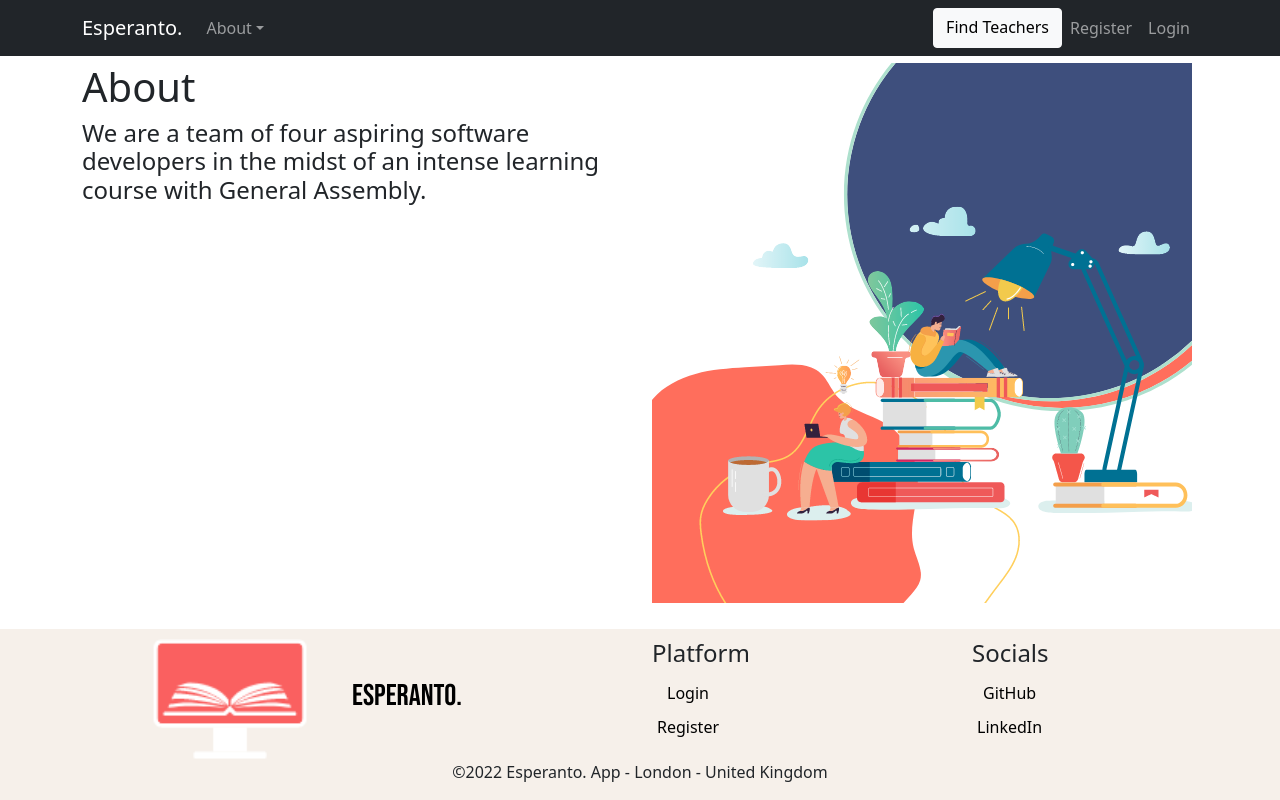
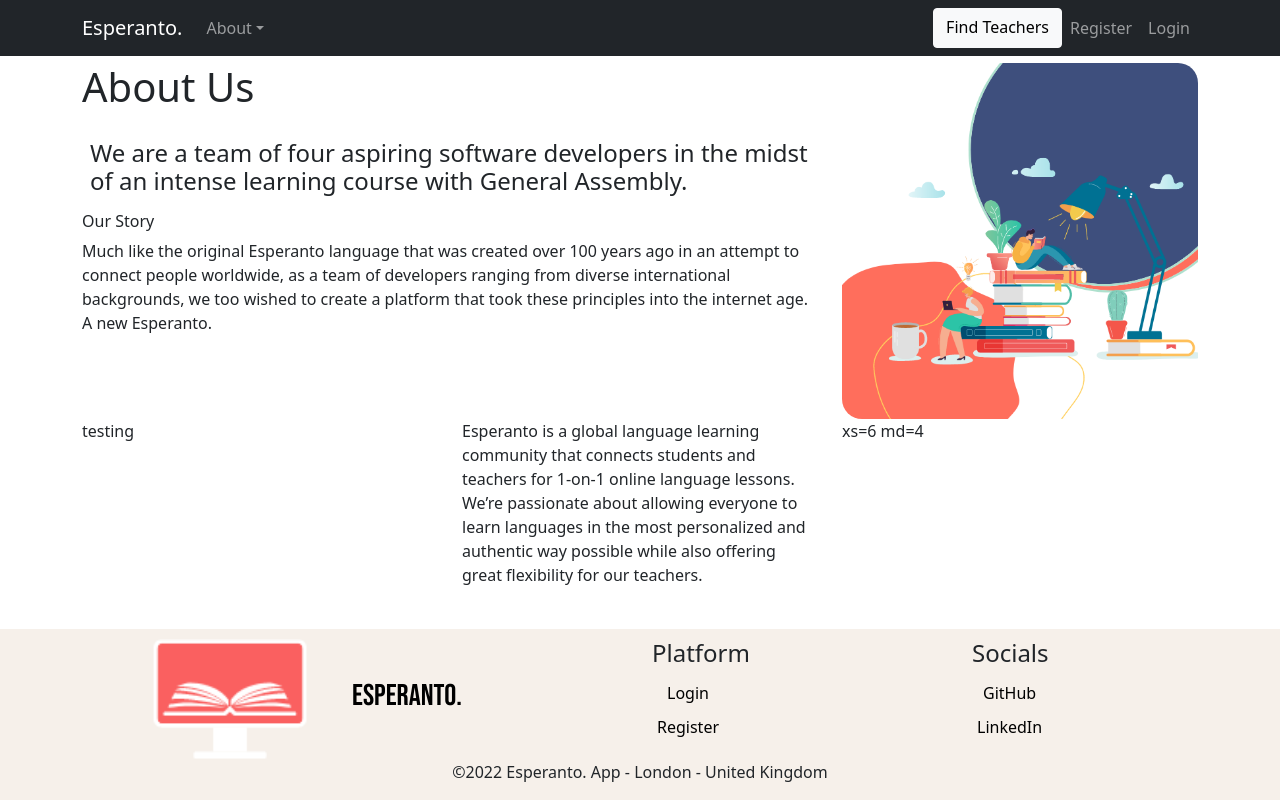
Before and after one commit to alibeniaminali/Esperanto, a React (Create React App) app in the folder client/: page /aboutus in a window 1280 px wide. Built offline with nearby package versions, Linux system fonts and the light colour scheme.

Commit message:
working on about page

```diff
--- a/client/src/components/teachers/AboutUs.js
+++ b/client/src/components/teachers/AboutUs.js
@@ -9,19 +9,37 @@ const AboutUs = () => {
 
   return (
     <Container>
-      <Row>
+    <Row>
+    <Col xs={12} md={8}>
+    <h1 className="h1">About Us</h1>
+    <h4 className="h4">We are a team of four aspiring software developers in the midst of an intense learning course with General Assembly.</h4>
+    <h6 className="h6">Our Story</h6>
+    <p>Much like the original Esperanto language that was created over 100 years ago in an attempt to connect people worldwide, as a team of developers ranging from diverse international backgrounds, we too wished to create a platform that took these principles into the internet age. A new Esperanto. </p>
+    </Col>
+    <Col xs={6} md={4}>
+    <img src={StudentsImg} className="img-fluid" alt="animated teacher"></img>
+    </Col>
+  </Row>
+
+  {/* Columns start at 50% wide on mobile and bump up to 33.3% wide on desktop */}
+  <Row>
+    <Col xs={6} md={4}>
+    <p>testing </p>
+    </Col>
+    <Col xs={6} md={4}>
+    <p>Esperanto is a global language learning community that connects students and teachers for 1-on-1 online language lessons. We’re passionate about allowing everyone to learn languages in the most personalized and authentic way possible while also offering great flexibility for our teachers.</p>
+      </Col>
+    <Col xs={6} md={4}>
+      xs=6 md=4
+    </Col>
+  </Row>
+
+      {/* <Row>
       <Col className="aboutus">
-      <h1>About</h1>
-      <h4>We are a team of four aspiring software developers in the midst of an intense learning course with General Assembly.</h4>
+      <h1 className="h1">About Us</h1>
+      <h4 className="h4">We are a team of four aspiring software developers in the midst of an intense learning course with General Assembly.</h4>
       </Col>
-      <Col><img src={StudentsImg} className="aboutus-img" alt="animated teacher"></img></Col>
-      </Row>
-      {/* <Row>
-      <Col><img src={StudentsImg} className="aboutus-img" alt="animated teacher"></img></Col>
-      <Col className="aboutus">
-      <h1>About</h1>
-      <h4>We are a team of four aspiring software developers in the midst of an intense learning course with General Assembly.</h4>
-      </Col>
+      <Col><img src={StudentsImg} className="img-fluid" alt="animated teacher"></img></Col>
       </Row> */}
     </Container>
   )
--- a/client/src/components/teachers/TeachersList.js
+++ b/client/src/components/teachers/TeachersList.js
@@ -53,21 +53,22 @@ const TeachersList = () => {
     <>
     <Container className='teacherlist_container'>
       {/* <Link to="/addteacher" className='btn btn-warning'>add yourself as a teacher ↩️ </Link> */}
-      <p className='lead'>Search from our {teachers.length} trusted teachers</p>
+      {/* <p className='lead'>Search from our {teachers.length} trusted teachers</p> */}
+      <h4 className="h4">Search from our {teachers.length} trusted teachers</h4>
 
-
+      {/* <div className='forms'> */}
       <div className='form_container'>
-        <Form onSubmit={handleSubmit}>
+        <Form className='search_form' onSubmit={handleSubmit}>
           <Form.Label htmlFor="inputPassword5">Write the language you want to find teachers for</Form.Label>
           <Form.Control
             aria-describedby="passwordHelpBlock" type='text' id='teacherssubmit' placeholder="I want to Learn" onChange={event => {
               setSearchTerm(event.target.value)
             }} />
         </Form>
-
+        {/* </div>  */}
       {/* <div className='select_form_container'> */}
-      <form className='select_form' onChange={handleChange}>
-        <label>Search by max price </label>
+      <Form id='select_form' onChange={handleChange}>
+        <Form.Label>Max price per hour </Form.Label>
         <select class="form-select" aria-label="Default select example">
           <option value="" disabled selected >-£-</option>
           <option value="10000">Any</option>
@@ -78,9 +79,9 @@ const TeachersList = () => {
           <option value="30">£30</option>
           <option value="35">£35</option>
         </select>
-      </form>
-      {/* </div>  */}
+      </Form>
       </div>
+      {/* </div> */}
       <ul className='teachers_list'></ul>
       {/* {updatedTeachers.length > 0 ?
         <> */}
--- a/client/src/styles/components/_teacherlist.scss
+++ b/client/src/styles/components/_teacherlist.scss
@@ -60,3 +60,33 @@ align-items: center;
 
   padding: 22px;
 }
+
+.form_container{
+  display: flex;
+  align-items: flex-end;
+  justify-content: space-evenly;
+  align-content: stretch;
+  flex-wrap: nowrap;
+  flex-direction: row;
+}
+
+.search_form{
+  padding-right: 20px;
+}
+
+.form-select{
+  text-align: center
+}
+
+.h4{
+  padding: 8px;
+  padding-top: 20px;
+}
+
+.h-100{
+  box-shadow: 0px 1px 6px 1px #898989;
+}
+
+.form_container{
+  padding-bottom: 5px;
+}
```
Also changed, not shown: 1 other file (tests, documents, lock files or other folders).
